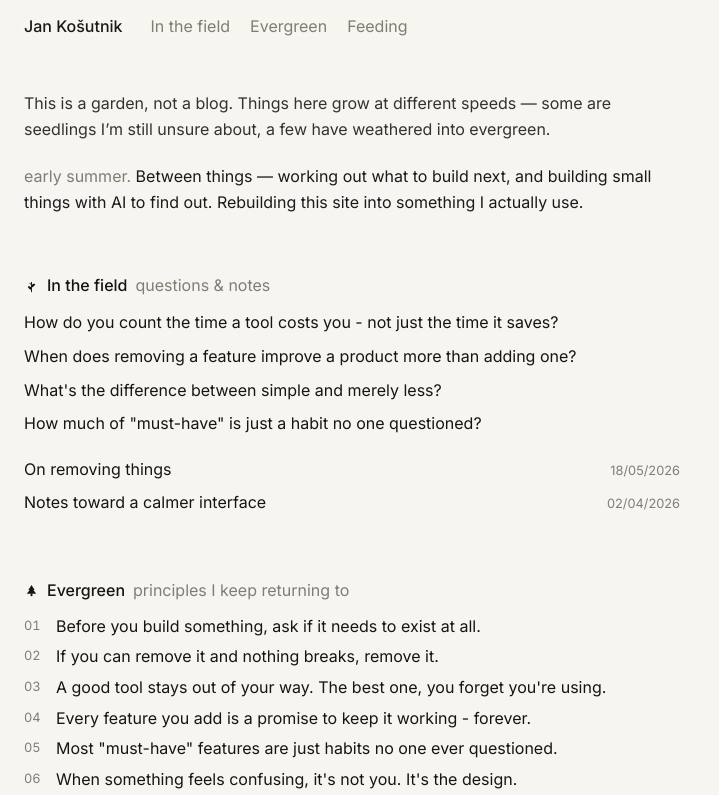
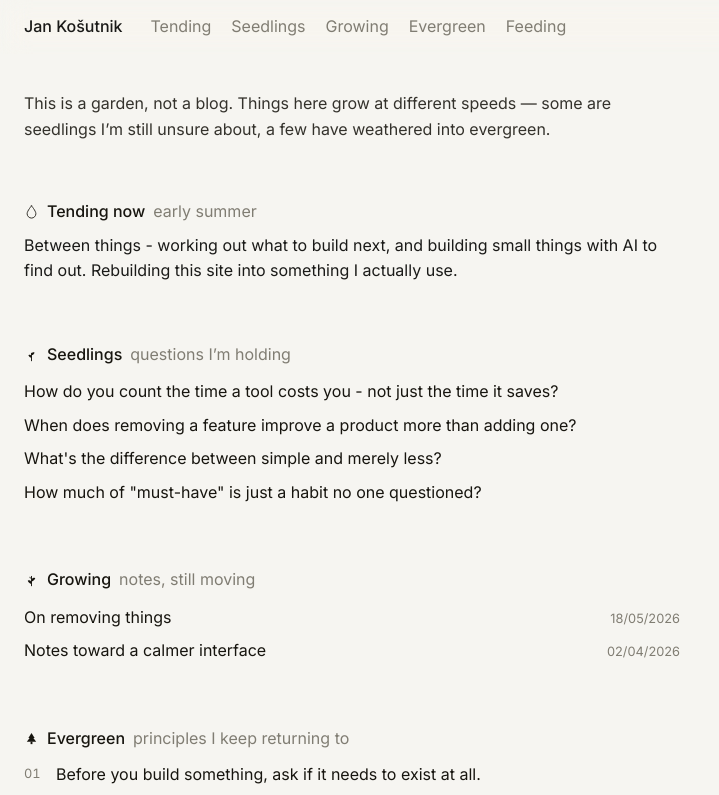
Before and after one commit to JanKosutnik/Kosutnik, a Next.js app: page / in a window 1280 px wide. Shown: the top 795 px of the page, without its empty margins (0-719 px from the left). Built offline with nearby package versions, Linux system fonts and the light colour scheme.

Commit message:
Revert "Reduce to 3 sections: merge intro+tending, seedlings+growing into In the field"
This reverts commit 74d66d9b26ababd773c0885f512a0347c5151678.

```diff
--- a/app/page.tsx
+++ b/app/page.tsx
@@ -12,26 +12,37 @@ export default function Home() {
       <div id="top" className="max-w-[44rem] px-6 pt-4 pb-24">
 
         {/* Intro */}
-        <div className="mt-5">
-          <p className="text-base leading-relaxed text-intro">
-            This is a garden, not a blog. Things here grow at different speeds &mdash;
-            some are seedlings I&rsquo;m still unsure about, a few have weathered into evergreen.
-          </p>
-          <p className="mt-3 text-ink">
-            <span className="text-muted"><SeasonLabel />. </span>
-            Between things &mdash; working out what to build next, and building small things
+        <p className="text-base leading-relaxed text-intro mt-5">
+          This is a garden, not a blog. Things here grow at different speeds &mdash;
+          some are seedlings I&rsquo;m still unsure about, a few have weathered into evergreen.
+        </p>
+
+
+        {/* Tending now */}
+        <section id="tending" className="mt-[3.6rem]">
+          <div className="group flex flex-wrap items-center gap-x-2 gap-y-1">
+            <svg width="15" height="15" aria-hidden="true" className="flex-none group-hover:animate-bob" style={{ transformOrigin: '50% 38%' }}>
+              <use href="#icon-drop" />
+            </svg>
+            <span className="font-medium">Tending now</span>
+            <span className="text-muted whitespace-nowrap">
+              <SeasonLabel />
+            </span>
+          </div>
+          <p className="mt-2 text-ink">
+            Between things - working out what to build next, and building small things
             with AI to find out. Rebuilding this site into something I actually use.
           </p>
-        </div>
+        </section>
 
-        {/* In the field */}
-        <section id="field" className="mt-[3.6rem]">
+        {/* Seedlings */}
+        <section id="seedlings" className="mt-[3.6rem]">
           <div className="group flex flex-wrap items-center gap-x-2 gap-y-1">
             <svg width="15" height="15" aria-hidden="true" className="flex-none group-hover:animate-sway" style={{ transformOrigin: '50% 92%' }}>
-              <use href="#icon-youngplant" />
+              <use href="#icon-sprout" />
             </svg>
-            <span className="font-medium">In the field</span>
-            <span className="text-muted">questions &amp; notes</span>
+            <span className="font-medium">Seedlings</span>
+            <span className="text-muted">questions I&rsquo;m holding</span>
           </div>
           <ul className="mt-2 list-none p-0 m-0">
             {[
@@ -43,7 +54,18 @@ export default function Home() {
               <li key={q} className="py-1">{q}</li>
             ))}
           </ul>
-          <div className="mt-3">
+        </section>
+
+        {/* Growing */}
+        <section id="growing" className="mt-[3.6rem]">
+          <div className="group flex flex-wrap items-center gap-x-2 gap-y-1">
+            <svg width="15" height="15" aria-hidden="true" className="flex-none group-hover:animate-sway" style={{ transformOrigin: '50% 92%' }}>
+              <use href="#icon-youngplant" />
+            </svg>
+            <span className="font-medium">Growing</span>
+            <span className="text-muted">notes, still moving</span>
+          </div>
+          <div className="mt-2">
             {[
               { title: 'On removing things',              href: '/writing/on-removing-things/',              date: '18/05/2026' },
               { title: 'Notes toward a calmer interface', href: '/writing/notes-toward-a-calmer-interface/', date: '02/04/2026' },
--- a/components/GardenHeader.tsx
+++ b/components/GardenHeader.tsx
@@ -1,7 +1,9 @@
 const NAV = [
-  { label: 'In the field', href: '#field'    },
-  { label: 'Evergreen',    href: '#evergreen' },
-  { label: 'Feeding',      href: '#feeding'   },
+  { label: 'Tending',   href: '#tending'   },
+  { label: 'Seedlings', href: '#seedlings'  },
+  { label: 'Growing',   href: '#growing'    },
+  { label: 'Evergreen', href: '#evergreen'  },
+  { label: 'Feeding',   href: '#feeding'    },
 ]
 
 export default function GardenHeader() {
```
